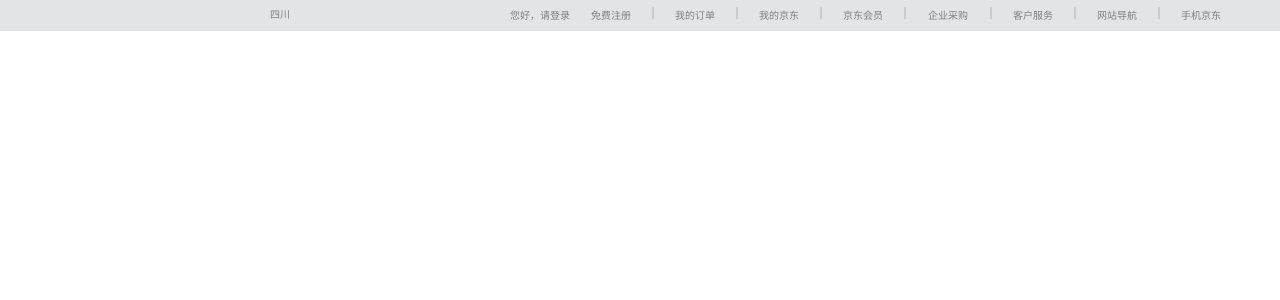
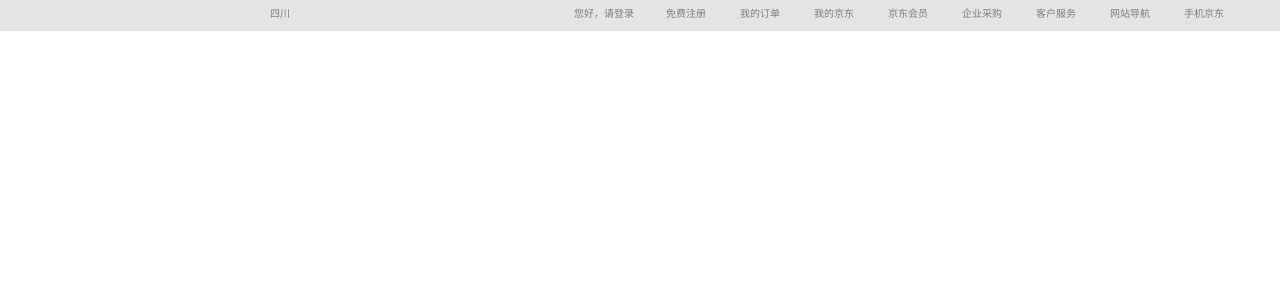
Before and after one commit to sep85911/FlaskProject, a Flask app: template templates/JDMain.html in a window 1280 px wide. Shown: the top 300 px of the page. Run offline with Flask 2, Linux system fonts and the light colour scheme; the template is opened without the code that fills it, so the values that code supplies are empty.

Commit message:
201807311041

```diff
--- a/static/css/JDMain.css
+++ b/static/css/JDMain.css
@@ -16,13 +16,15 @@
 
 .head-part1 {
     width: 250px;
+    height:inherit;
     text-align: right;
-    padding:4px 0px;
     float:left;
+    font-size: x-small;
 }
 
 .head-text-r {
-    font-size: x-small;
+    margin:0px;
+    padding:5px 0px;
     color:gray;
 }
 
@@ -33,6 +35,8 @@
 
 .head-part2{
     float:right;
+    margin:0px;
+    /* padding:5px 0px; */
 }
 
 .head-part2 ul{
@@ -42,15 +46,13 @@
 }
 
 .head-part2 ul li{
-    margin:0px 2px;
-    padding:6px 0px;
     display:inline-block;
 }
 
 .head-downlist {
-    border-width:1px;
-    border-style: solid;
-    border-color:#e3e4e5;
+    /* border-width:1px; */
+    /* border-style: solid; */
+    /* border-color:#e3e4e5; */
     /* border-bottom-color: #e3e4e5; */
     position: relative;
 }
@@ -71,23 +73,18 @@
 }
 
 .head-text {
-    margin:0px 0px;
-    padding:6px 16px;
+    margin:0px;
+    padding:5px 16px;
     font-size: x-small;
     color:gray;
-    z-index: 2;
-    position: relative;
-    border-width:1px;
-    border-style: solid;
-    border-color:#e3e4e5;
 }
 
 .head-text:hover{
     color:red;
     cursor: pointer;
-    border-width:1px;
-    border-style: solid;
-    border-color:#e3e4e5;
+    /* border-width:1px; */
+    /* border-style: solid; */
+    /* border-color:#e3e4e5; */
     background-color: white;
 }
 
--- a/templates/JDMain.html
+++ b/templates/JDMain.html
@@ -16,21 +16,21 @@
         <div class="head">
             <div class="w">
                 <div class="head-part1">
-                    <span class="head-text-r">四川</span>
+                    <div class="head-text-r">四川</div>
                 </div>
                 <div class="head-part2">
                     <ul>
-                        <li><span class="head-text-login">您好，请登录</span></li>
-                        <li><span class="head-text">免费注册</span></li>
+                        <li><div class="head-text">您好，请登录</div></li>
+                        <li><div class="head-text">免费注册</div></li>
                         <li class="spacer"></li>
-                        <li><span class="head-text">我的订单</span></li>
+                        <li><div class="head-text">我的订单</div></li>
                         <li class="spacer"></li>
-                        <li><span class="head-text">我的京东</span></li>
+                        <li><div class="head-text">我的京东</div></li>
                         <li class="spacer"></li>
-                        <li><span class="head-text">京东会员</span></li>
+                        <li><div class="head-text">京东会员</div></li>
                         <li class="spacer"></li>
                         <li class="head-downlist">
-                            <span class="head-text">企业采购</span>
+                            <div class="head-text">企业采购</div>
 
                             <div class="head-submenu">
                                 <div class="head-subtext"><a href="">企业购</a></div>
@@ -40,11 +40,11 @@
                             </div>
                         </li>
                         <li class="spacer"></li>
-                        <li><span class="head-text">客户服务</span></li>
+                        <li><div class="head-text">客户服务</div></li>
                         <li class="spacer"></li>
-                        <li><span class="head-text">网站导航</span></li>
+                        <li><div class="head-text">网站导航</div></li>
                         <li class="spacer"></li>
-                        <li><span class="head-text">手机京东</span></li>
+                        <li><div class="head-text">手机京东</div></li>
                     </ul>
                 </div>
             </div>
```
